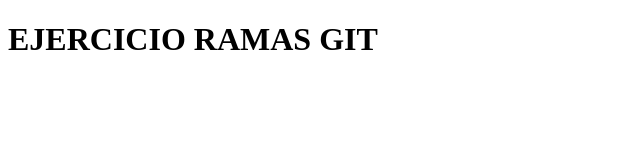
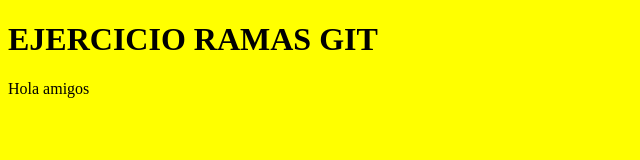
Before and after one commit to AnibalMontero/gitEjemplo, a plain HTML site: page index.html in a window 1280 px wide. Shown: the whole page, without its empty margins (0-640 px from the left). Drawn offline with Linux system fonts and the light colour scheme.

Commit message:
subida de mi nav y background amarillo

```diff
--- a/index.html
+++ b/index.html
@@ -7,6 +7,13 @@
     <title>EJERCICIO RAMAS GIT</title>
   </head>
   <body>
+    <style>
+      body{
+  background: yellow;
+  color :black
+}
+    </style>
     <h1>EJERCICIO RAMAS GIT</h1>
+    <nav>Hola amigos</nav>
   </body>
 </html>
```
